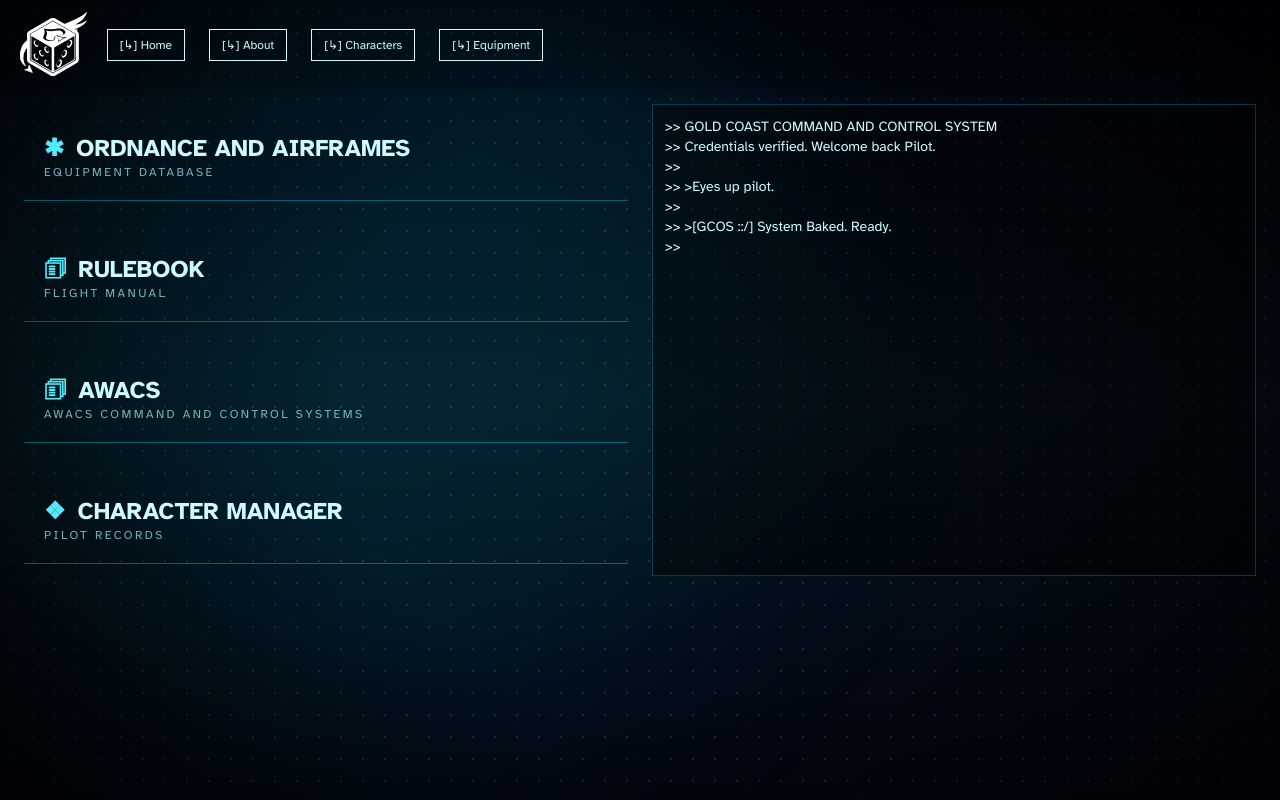
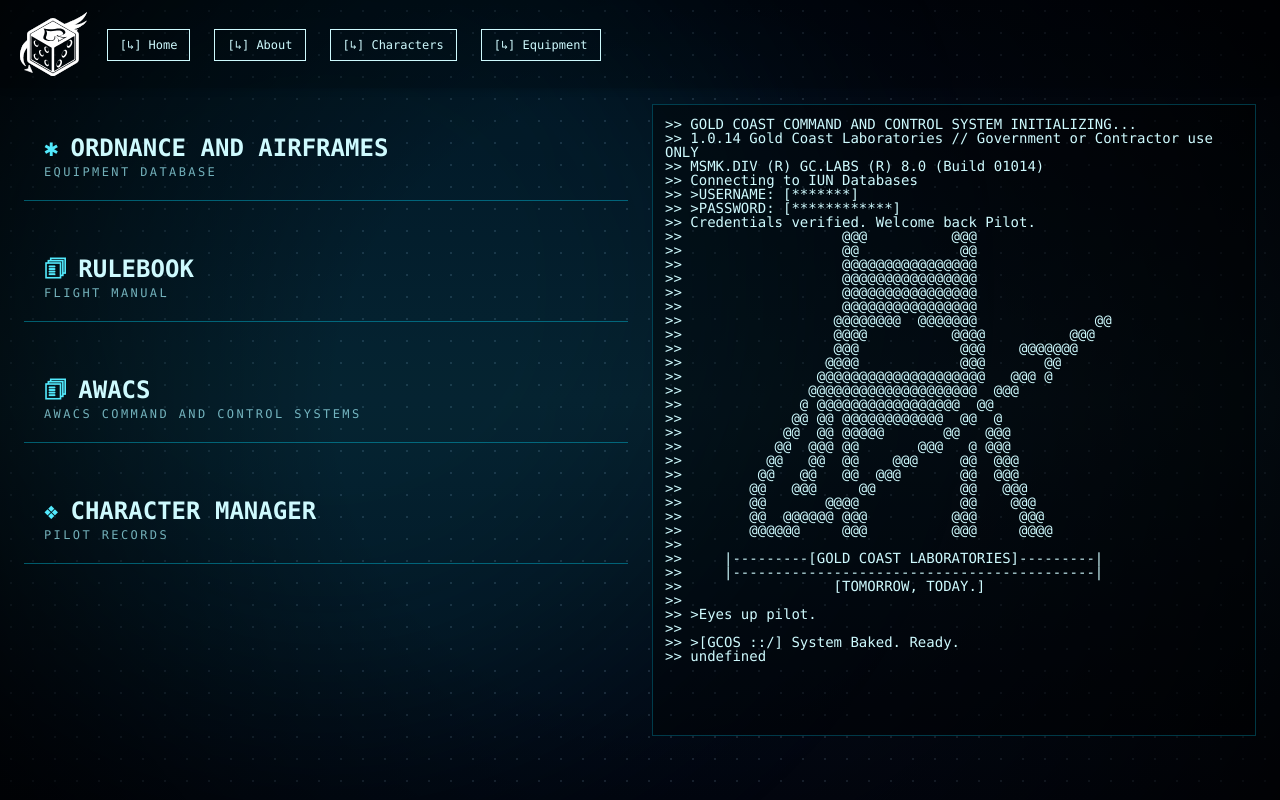
Before and after one commit to RudrNaik/AcesHigh, a React (Vite) app in the folder frontend/: page / in a window 1280 px wide. Shown: the top 800 px of the page. Built offline with nearby package versions, Linux system fonts and the light colour scheme.

Commit message:
Added Gold Coast ASCII to main page.

```diff
--- a/frontend/src/Menu.tsx
+++ b/frontend/src/Menu.tsx
@@ -3,26 +3,56 @@ import { motion } from "framer-motion";
 
 import TerminalPanel from "./components/menu/TerminalPanel";
 import TerminalFeed from "./components/menu/TerminalFeed";
-import "./flicker.css"
+import "./flicker.css";
 
 const something: string[] = [
   ">This is a test message to ensure the menu is working as intended.",
   ">WARN: Much is under development, please excuse any links that route to 404.",
-  ">Eyes up pilot."
+  ">Eyes up pilot.",
 ];
 
 const randomNum = Math.floor(Math.random() * something.length);
 
 const bootLines: string[] = [
-  "GOLD COAST COMMAND AND CONTROL SYSTEM",
-  "GC Laboratories CCS NETWORK",
+  "GOLD COAST COMMAND AND CONTROL SYSTEM INITIALIZING...",
+  "GC Laboratories GCOS 1.0.14",
+  "1.0.14 Gold Coast Laboratories // Government or Contractor use ONLY",
+  "MSMK.DIV (R) GC.LABS (R) 8.0 (Build 01014)",
+  "Connecting to IUN Databases",
+  ">USERNAME: [*******]",
+  ">PASSWORD: [************]",
   "Credentials verified. Welcome back Pilot.",
+  "                  @@@          @@@                      ",
+  "                  @@            @@                      ",
+  "                  @@@@@@@@@@@@@@@@                      ",
+  "                  @@@@@@@@@@@@@@@@                      ",
+  "                  @@@@@@@@@@@@@@@@                      ",
+  "                  @@@@@@@@@@@@@@@@                      ",
+  "                 @@@@@@@@  @@@@@@@              @@      ",
+  "                 @@@@          @@@@          @@@        ",
+  "                 @@@            @@@    @@@@@@@          ",
+  "                @@@@            @@@       @@            ",
+  "               @@@@@@@@@@@@@@@@@@@@   @@@ @             ",
+  "              @@@@@@@@@@@@@@@@@@@@  @@@                 ",
+  "             @ @@@@@@@@@@@@@@@@@  @@                    ",
+  "            @@ @@ @@@@@@@@@@@@  @@  @                   ",
+  "           @@  @@ @@@@@       @@   @@@                  ",
+  "          @@  @@@ @@       @@@   @ @@@                  ",
+  "         @@   @@  @@    @@@     @@  @@@                 ",
+  "        @@   @@   @@  @@@       @@  @@@                 ",
+  "       @@   @@@     @@          @@   @@@                ",
+  "       @@       @@@@            @@    @@@               ",
+  "       @@  @@@@@@ @@@          @@@     @@@              ",
+  "       @@@@@@     @@@          @@@     @@@@             ",
+  "                                                        ",
+  "    |---------[GOLD COAST LABORATORIES]---------|",
+  "    |-------------------------------------------|",
+  "                 [TOMORROW, TODAY.]",
   "",
   something[randomNum],
   "",
   ">[GCOS ::/] System Baked. Ready.",
 ];
-
 
 function TerminalPage() {
   const [logs, setLogs] = useState<string[]>([]);
@@ -32,10 +62,7 @@ function TerminalPage() {
     let index = 0;
 
     const interval = setInterval(() => {
-      setLogs((prev) => [
-        ...prev.slice(-30),
-        bootLines[index],
-      ]);
+      setLogs((prev) => [...prev.slice(-100), bootLines[index]]);
 
       index++;
 
@@ -48,25 +75,22 @@ function TerminalPage() {
     return () => clearInterval(interval);
   }, []);
 
-  const handleHover = (
-    path: string,
-    description: string
-  ) => {
+  const handleHover = (path: string, description: string) => {
     if (isBooting) return;
 
     setLogs((prev) => [
-      ...prev.slice(-28),
+      ...prev.slice(-40),
       `$ ${path}`,
       `>[GCOS::/] ${description}`,
     ]);
   };
 
   return (
-    <div
-      className="w-full h-fill min-h-screen text-cyan-100"
-    >
-        <div className="relative z-10 grid grid-cols-1 md:grid-cols-2 gap-6 p-6">
-          <div className="flex flex-col space-y-3">
+    <div className="w-full h-screen flex flex-col text-cyan-100">
+      <div className="flex-1 overflow-hidden">
+        <div className="relative z-10 h-[85vh] grid grid-cols-1 md:grid-cols-2 gap-6 p-6">
+          {" "}
+          <div className="flex flex-col h-full gap-3">
             <motion.div
               initial={{ opacity: 0 }}
               animate={{ opacity: 1 }}
@@ -139,11 +163,11 @@ function TerminalPage() {
               />
             </motion.div>
           </div>
-
           <div className="h-full hidden md:block">
             <TerminalFeed logs={logs} />
           </div>
         </div>
+      </div>
     </div>
   );
 }
--- a/frontend/src/MenuRouter.tsx
+++ b/frontend/src/MenuRouter.tsx
@@ -16,7 +16,7 @@ import Navbar from "./components/common/Navbar";
 function MenuRouter() {
   return (
     <BrowserRouter>
-      <div className="relative text-cyan-100 hyperlegible">
+      <div className="relative text-cyan-100 font-mono">
         <Background />
         <Navbar />
         <div className="py-10"></div>
--- a/frontend/src/components/menu/TerminalFeed.tsx
+++ b/frontend/src/components/menu/TerminalFeed.tsx
@@ -22,6 +22,8 @@ function TerminalFeed({ logs }: TerminalFeedProps) {
        bg-black/40
        text-cyan-100
        text-sm
+       font-mono
+       leading-none
 
        border border-cyan-500/30
        p-3
@@ -29,8 +31,8 @@ function TerminalFeed({ logs }: TerminalFeedProps) {
       "
     >
       {logs.map((log, i) => (
-        <div key={i} className="whitespace-pre-wrap">
-          &gt;&gt; {log}
+        <div key={i} className="whitespace-pre-wrap transition-all">
+          {`>> ${log}`}
         </div>
       ))}
     </div>
```
